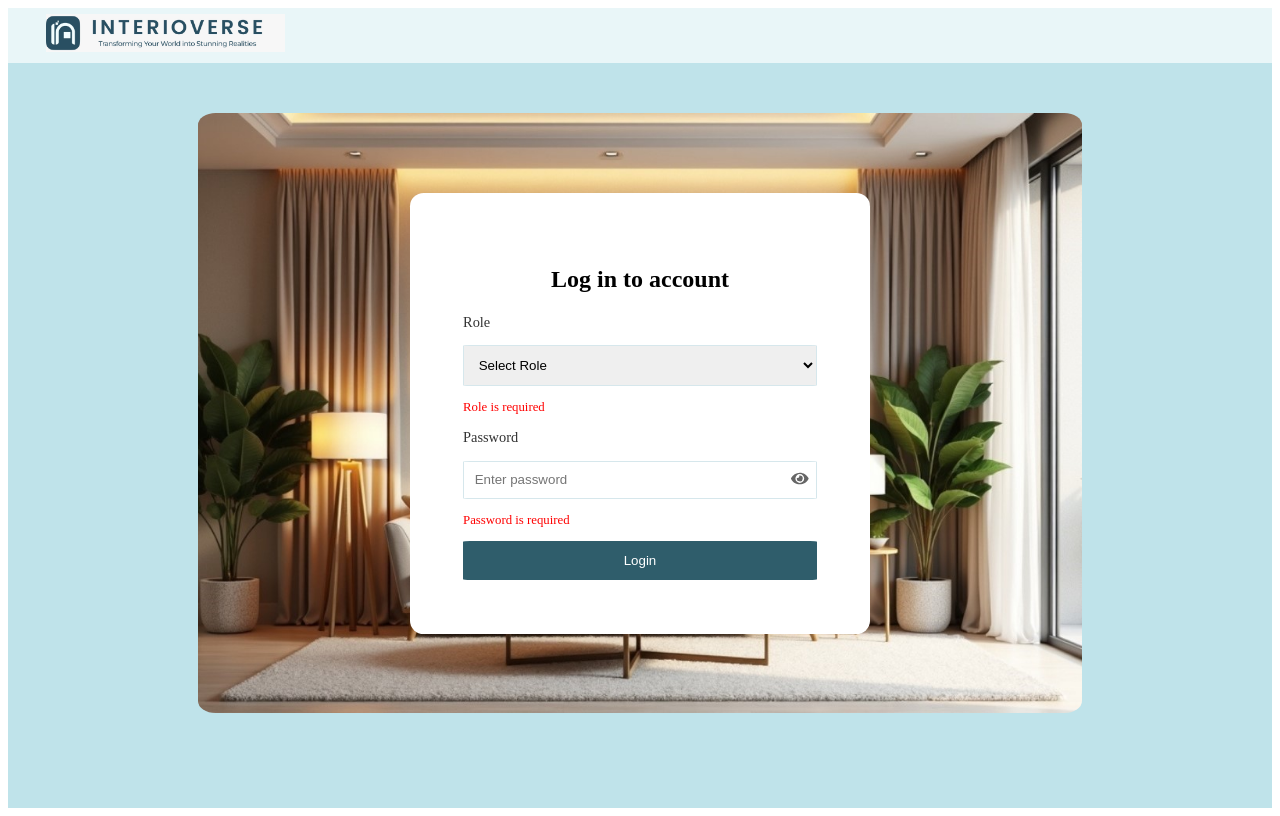
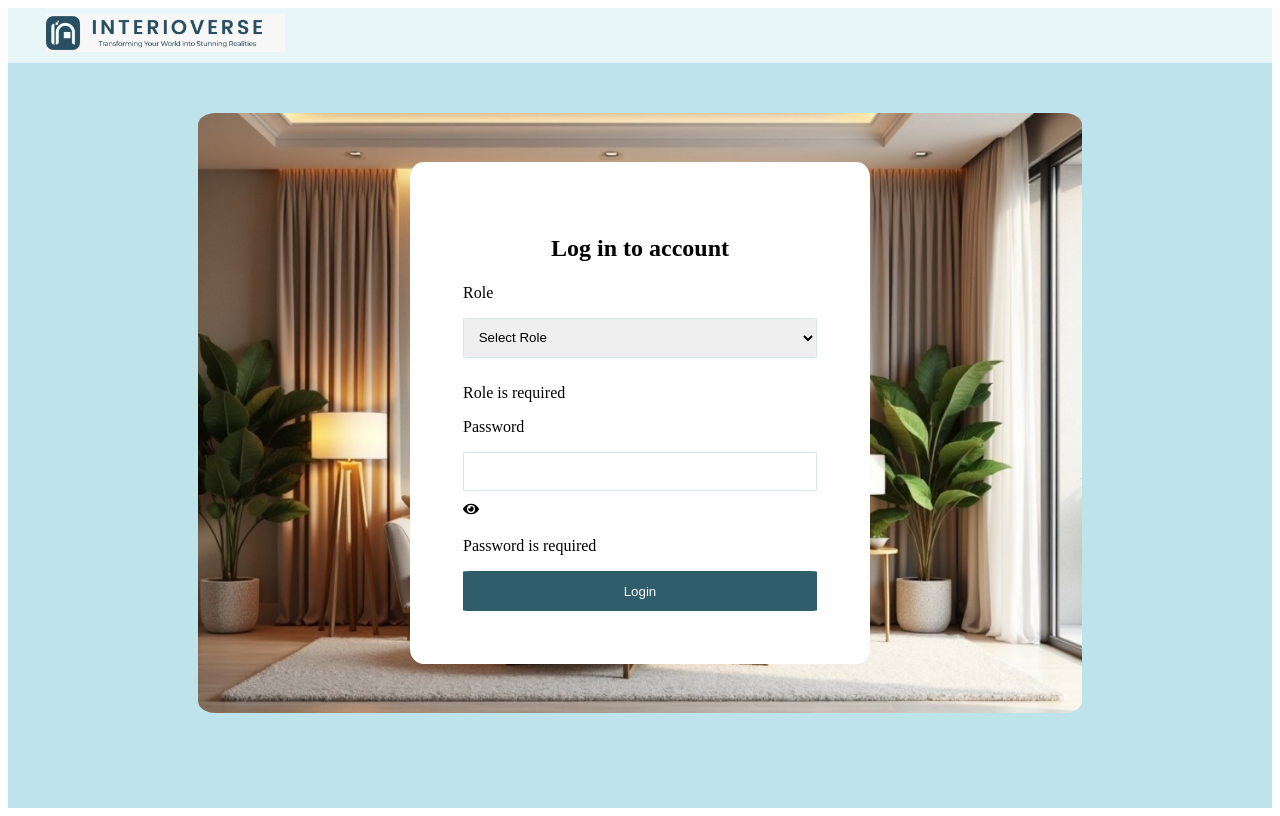
Before and after one commit to ranjitham18/Interioverse_-Designs, a React (Create React App) app: page / in a window 1280 px wide. Both pictures are taken after a click on the button "Login". Built offline with nearby package versions, Linux system fonts and the light colour scheme; no server answers.

Commit message:
fix vercel build eslint issue

```diff
--- a/src/App.jsx
+++ b/src/App.jsx
@@ -1,5 +1,5 @@
 // route controller of the app , decides which page opens for which URL
-
+/*
 import { Routes, Route } from "react-router-dom";
 import { useEffect } from "react";
 import {useDispatch, useSelector } from "react-redux";
@@ -57,4 +57,60 @@ function App() {
   );
 }
 
+export default App;*/
+
+
+import { Routes, Route } from "react-router-dom";
+import { useEffect } from "react";
+import { useDispatch } from "react-redux";
+
+import Login from "./pages/Login/Login";
+import Signup from "./pages/Signup/Signup";
+import Users from "./pages/Users/Users";
+import ProtectedRoute from "./components/ProtectedRoute";
+
+import api from "./services/api";
+import { setAuth, authChecked } from "./redux/authSlice";
+
+function App() {
+  const dispatch = useDispatch();
+
+  useEffect(() => {
+    api
+      .get("/api/auth/me")
+      .then((res) => {
+        dispatch(setAuth({ role: res.data.role }));
+        dispatch(authChecked());
+      })
+      .catch(() => {
+        dispatch(authChecked());
+      });
+  }, [dispatch]);
+
+  return (
+    <Routes>
+      <Route path="/" element={<Login />} />
+      <Route path="/login" element={<Login />} />
+
+      <Route
+        path="/signup"
+        element={
+          <ProtectedRoute allowedRole="user">
+            <Signup />
+          </ProtectedRoute>
+        }
+      />
+
+      <Route
+        path="/users"
+        element={
+          <ProtectedRoute allowedRole="admin">
+            <Users />
+          </ProtectedRoute>
+        }
+      />
+    </Routes>
+  );
+}
+
 export default App;
--- a/src/pages/Login/Login.jsx
+++ b/src/pages/Login/Login.jsx
@@ -1,7 +1,7 @@
 // Login screen UI+ login
 // takes role and password
 // Redirects based on role
-
+/*
 import { useState } from "react";
 import { useDispatch } from "react-redux";
 import { useNavigate } from "react-router-dom";
@@ -75,7 +75,7 @@ function Login() {
 
   return (
     <AuthLayout title="Log in to account">
-     {/* <AuthLayout title="LOGIN TEST — PLEASE SHOW THIS"> */}
+
 
 
 
@@ -114,4 +114,81 @@ function Login() {
   );
 }
 
+export default Login;*/
+import { useState } from "react";
+import { useDispatch } from "react-redux";
+import { useNavigate } from "react-router-dom";
+
+import { setAuth } from "../../redux/authSlice";
+import AuthLayout from "../../components/AuthLayout/AuthLayout";
+import { FaEye, FaEyeSlash } from "react-icons/fa";
+import api from "../../services/api";
+
+function Login() {
+  const dispatch = useDispatch();
+  const navigate = useNavigate();
+
+  const [form, setForm] = useState({ role: "", password: "" });
+  const [errors, setErrors] = useState({});
+  const [loginError, setLoginError] = useState("");
+  const [showPassword, setShowPassword] = useState(false);
+
+  const handleChange = (e) => {
+    setForm({ ...form, [e.target.name]: e.target.value });
+    setErrors({});
+    setLoginError("");
+  };
+
+  const handleLogin = async () => {
+    const errs = {};
+    if (!form.role) errs.role = "Role is required";
+    if (!form.password) errs.password = "Password is required";
+
+    setErrors(errs);
+    if (Object.keys(errs).length) return;
+
+    try {
+      const res = await api.post("/api/auth/login", form);
+      dispatch(setAuth({ role: res.data.role }));
+
+      if (res.data.role === "admin") {
+        navigate("/users");
+      } else {
+        navigate("/signup");
+      }
+    } catch {
+      setLoginError("Invalid role or password");
+    }
+  };
+
+  return (
+    <AuthLayout title="Log in to account">
+      <p>Role</p>
+      <select name="role" value={form.role} onChange={handleChange}>
+        <option value="">Select Role</option>
+        <option value="admin">admin</option>
+        <option value="user">user</option>
+      </select>
+      {errors.role && <p>{errors.role}</p>}
+
+      <p>Password</p>
+      <div>
+        <input
+          type={showPassword ? "text" : "password"}
+          name="password"
+          value={form.password}
+          onChange={handleChange}
+        />
+        <span onClick={() => setShowPassword(!showPassword)}>
+          {showPassword ? <FaEyeSlash /> : <FaEye />}
+        </span>
+      </div>
+      {errors.password && <p>{errors.password}</p>}
+      {loginError && <p>{loginError}</p>}
+
+      <button onClick={handleLogin}>Login</button>
+    </AuthLayout>
+  );
+}
+
 export default Login;
```
